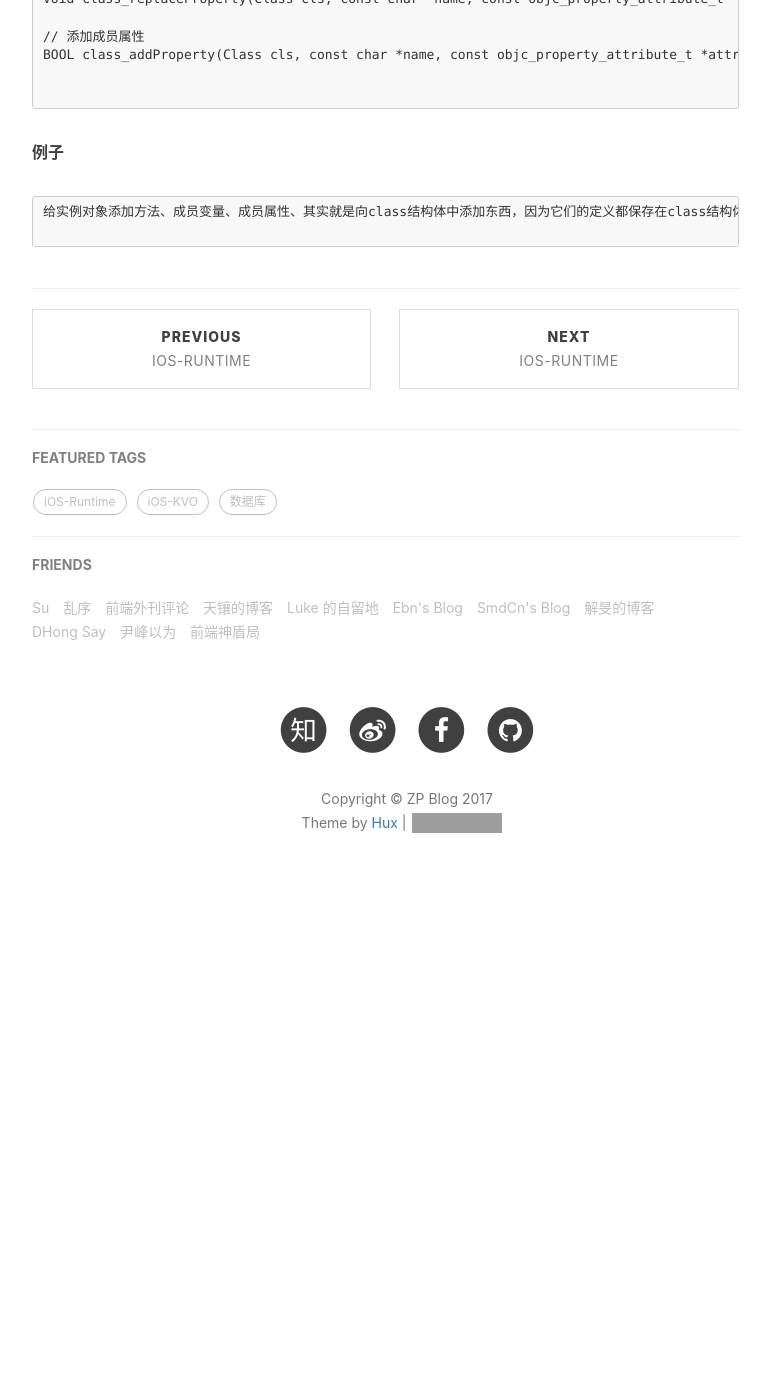
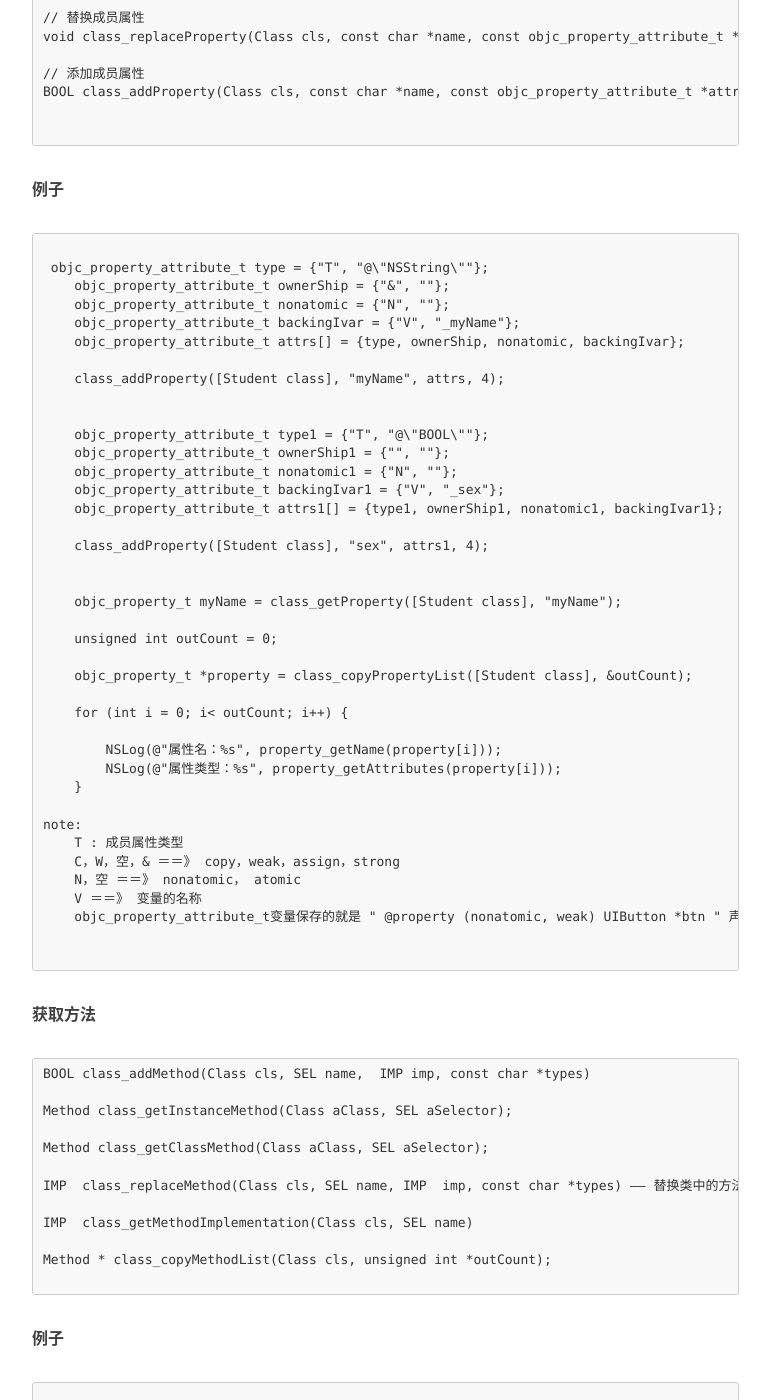
Before and after one commit to u37kl/u37kl.github.io, a Jekyll site: the page built from _posts/2017-02-02-iOS-Runtime.markdown, in a window 1280 px wide and 1400 px high, scrolled down 5148 px. Shown: the whole window, without its empty margins (233-1003 px from the left). Built offline with Jekyll 4.4.1, drawn with Linux system fonts in a browser that asks for light colours; nearby versions of some CDN libraries; comment, search, counter and statistics services are not loaded; before the commit the page ends 6075 px from its top, so only the background shows below that; grey boxes are pictures that could not be loaded.

Commit message:
修改runtime_2博客

````diff
--- a/_posts/2017-02-02-iOS-Runtime.markdown
+++ b/_posts/2017-02-02-iOS-Runtime.markdown
@@ -235,6 +235,8 @@ class_addIvar()函数只能在用户自定义创建类定义时才能使用，
 
 
 ```
+
+
 // 获取成员属性
 objc_property_t class_getProperty(Class cls, const char *name)
 
@@ -250,6 +252,74 @@ BOOL class_addProperty(Class cls, const char *name, const objc_property_attribut
 **例子**
 
 ```
+
+ objc_property_attribute_t type = {"T", "@\"NSString\""};
+    objc_property_attribute_t ownerShip = {"&", ""};
+    objc_property_attribute_t nonatomic = {"N", ""};
+    objc_property_attribute_t backingIvar = {"V", "_myName"};
+    objc_property_attribute_t attrs[] = {type, ownerShip, nonatomic, backingIvar};
+
+    class_addProperty([Student class], "myName", attrs, 4);
+
+
+    objc_property_attribute_t type1 = {"T", "@\"BOOL\""};
+    objc_property_attribute_t ownerShip1 = {"", ""};
+    objc_property_attribute_t nonatomic1 = {"N", ""};
+    objc_property_attribute_t backingIvar1 = {"V", "_sex"};
+    objc_property_attribute_t attrs1[] = {type1, ownerShip1, nonatomic1, backingIvar1};
+
+    class_addProperty([Student class], "sex", attrs1, 4);
+
+
+    objc_property_t myName = class_getProperty([Student class], "myName");
+
+    unsigned int outCount = 0;
+
+    objc_property_t *property = class_copyPropertyList([Student class], &outCount);
+
+    for (int i = 0; i< outCount; i++) {
+
+        NSLog(@"属性名：%s", property_getName(property[i]));
+        NSLog(@"属性类型：%s", property_getAttributes(property[i]));
+    }
+
+note:
+    T : 成员属性类型
+    C，W，空，& ＝＝》 copy，weak，assign，strong
+    N，空 ＝＝》 nonatomic， atomic
+    V ＝＝》 变量的名称
+    objc_property_attribute_t变量保存的就是 " @property (nonatomic, weak) UIButton *btn " 声明。
+
+
+```
+
+**获取方法**
+
+```
+BOOL class_addMethod(Class cls, SEL name,  IMP imp, const char *types)
+
+Method class_getInstanceMethod(Class aClass, SEL aSelector);
+
+Method class_getClassMethod(Class aClass, SEL aSelector);
+
+IMP  class_replaceMethod(Class cls, SEL name, IMP  imp, const char *types) —— 替换类中的方法，返回被替换的方法的函数指针
+
+IMP  class_getMethodImplementation(Class cls, SEL name)
+
+Method * class_copyMethodList(Class cls, unsigned int *outCount);
+
+```
+**例子**
+
+```
+
+
+```
+
+```
 给实例对象添加方法、成员变量、成员属性、其实就是向class结构体中添加东西，因为它们的定义都保存在class结构体中
 
 ```
+
+## 问题：
+1. 不知道这个参数有啥用？
````
